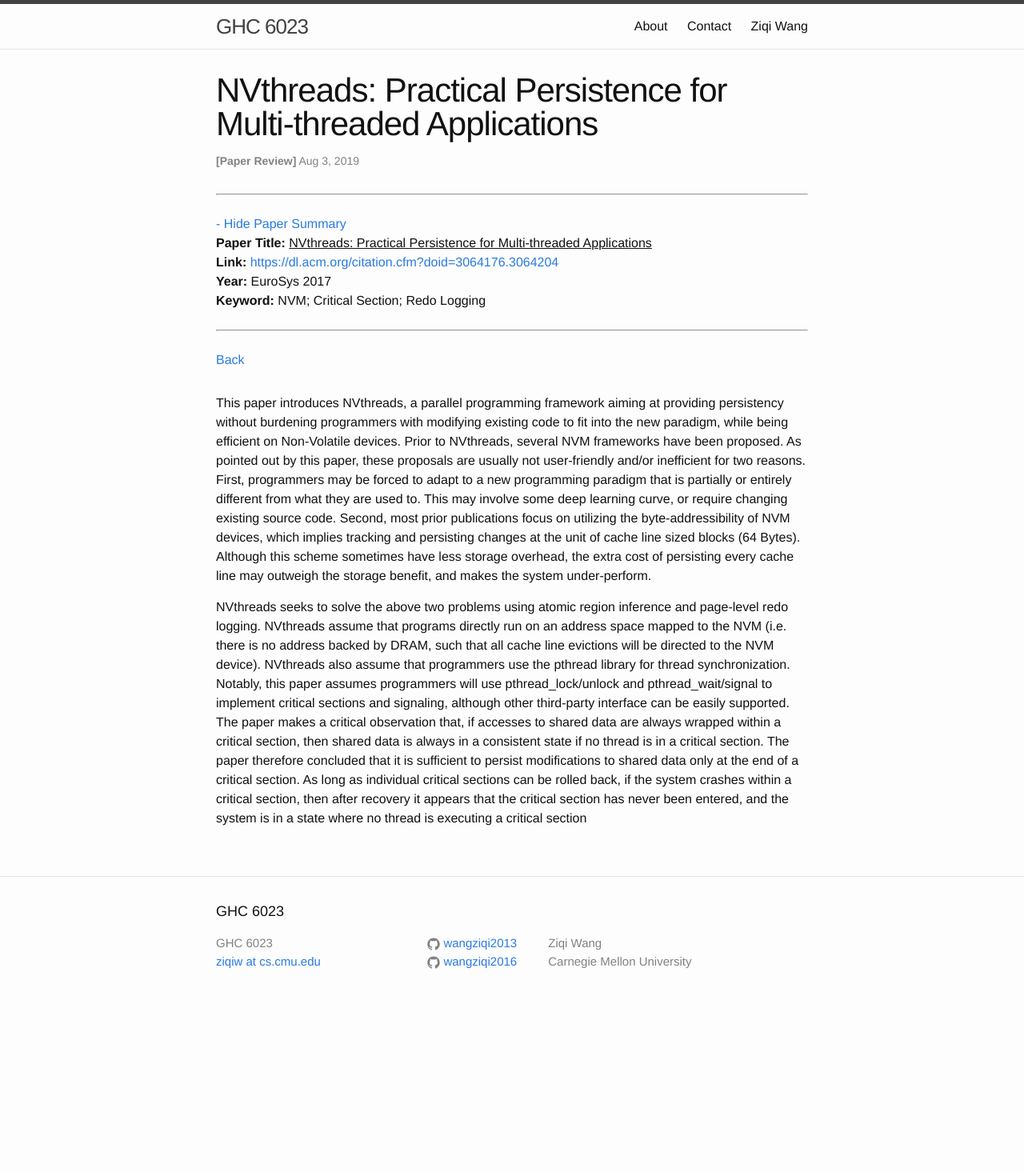
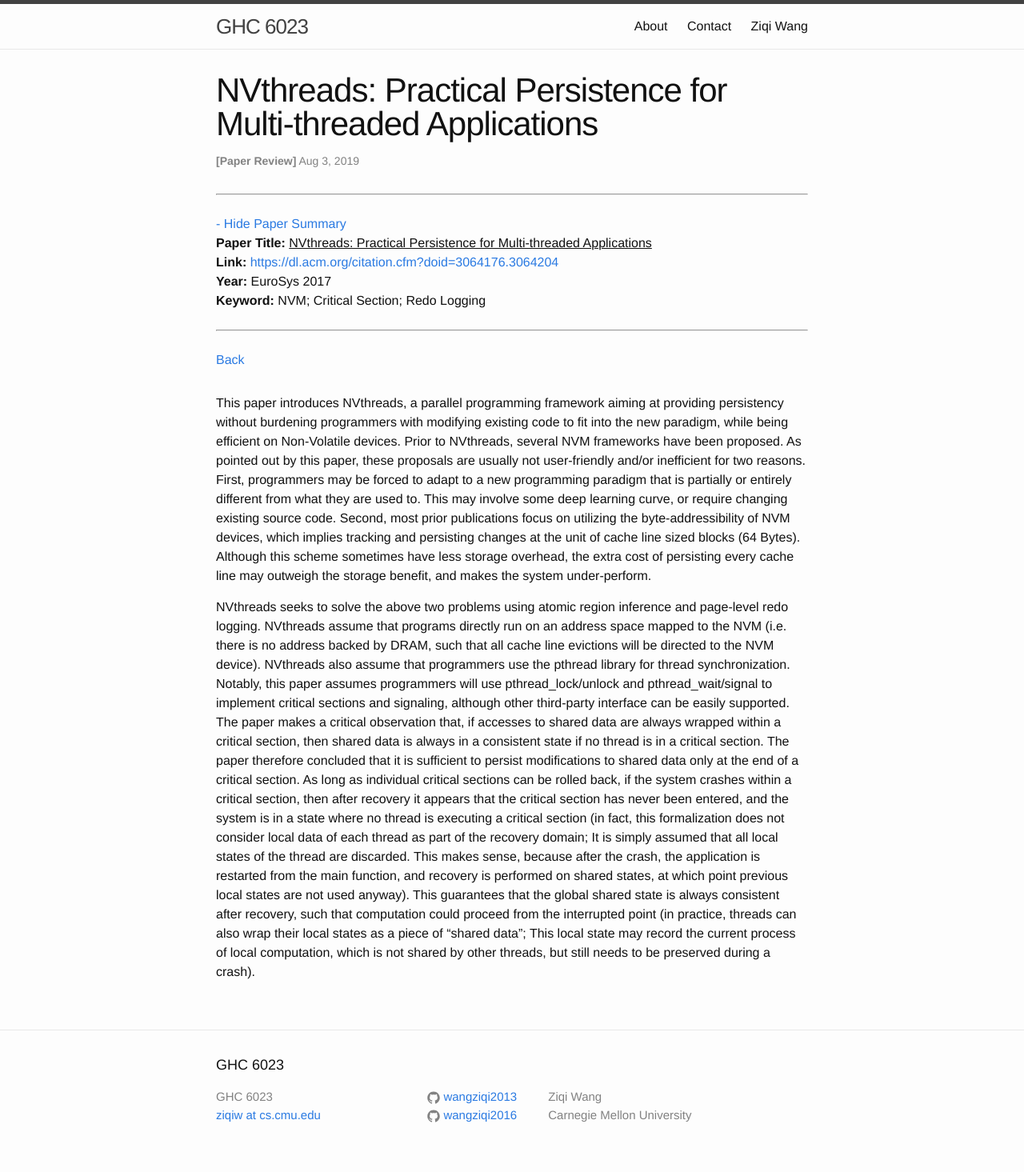
Before and after one commit to wangziqi2013/wangziqi2013.github.io, a Jekyll site: the page built from _posts/2019-08-03-nvthreads.markdown, in a window 1280 px wide. Shown: the whole page at 80% size. Built offline with Jekyll 4.4.1, drawn with Linux system fonts in a browser that asks for light colours; before the commit the page ends 1273 px from its top, so only the background shows below that.

Commit message:
Adding guarantee

```diff
--- a/_posts/2019-08-03-nvthreads.markdown
+++ b/_posts/2019-08-03-nvthreads.markdown
@@ -32,4 +32,11 @@ a critical observation that, if accesses to shared data are always wrapped withi
 is always in a consistent state if no thread is in a critical section. The paper therefore concluded that it is sufficient
 to persist modifications to shared data only at the end of a critical section. As long as individual critical sections
 can be rolled back, if the system crashes within a critical section, then after recovery it appears that the critical
-section has never been entered, and the system is in a state where no thread is executing a critical section
+section has never been entered, and the system is in a state where no thread is executing a critical section (in fact,
+this formalization does not consider local data of each thread as part of the recovery domain; It is simply assumed
+that all local states of the thread are discarded. This makes sense, because after the crash, the application is restarted
+from the main function, and recovery is performed on shared states, at which point previous local states are not used anyway).
+This guarantees that the global shared state is always consistent after recovery, such that computation could proceed
+from the interrupted point (in practice, threads can also wrap their local states as a piece of "shared data"; This local
+state may record the current process of local computation, which is not shared by other threads, but still needs to be
+preserved during a crash).
```
